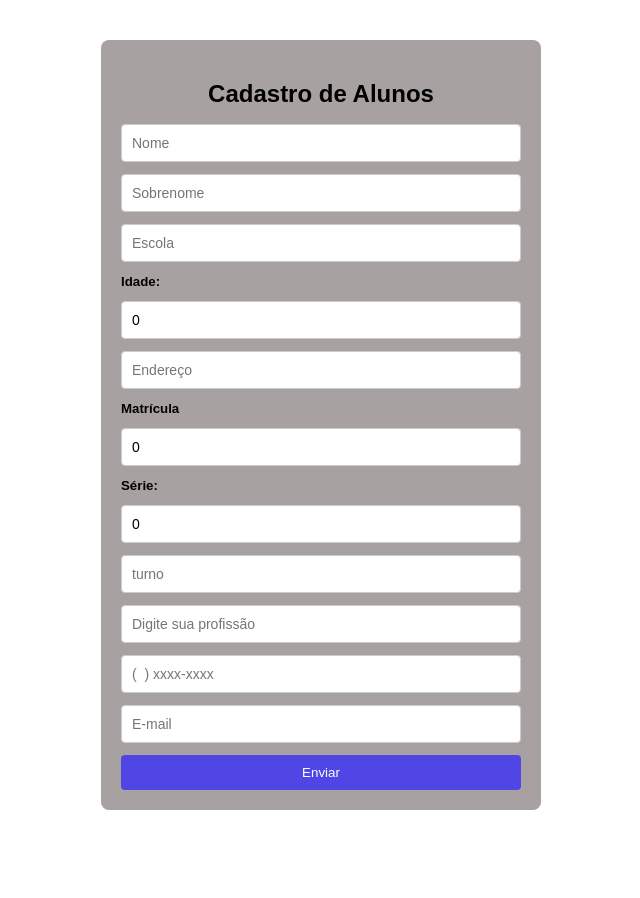
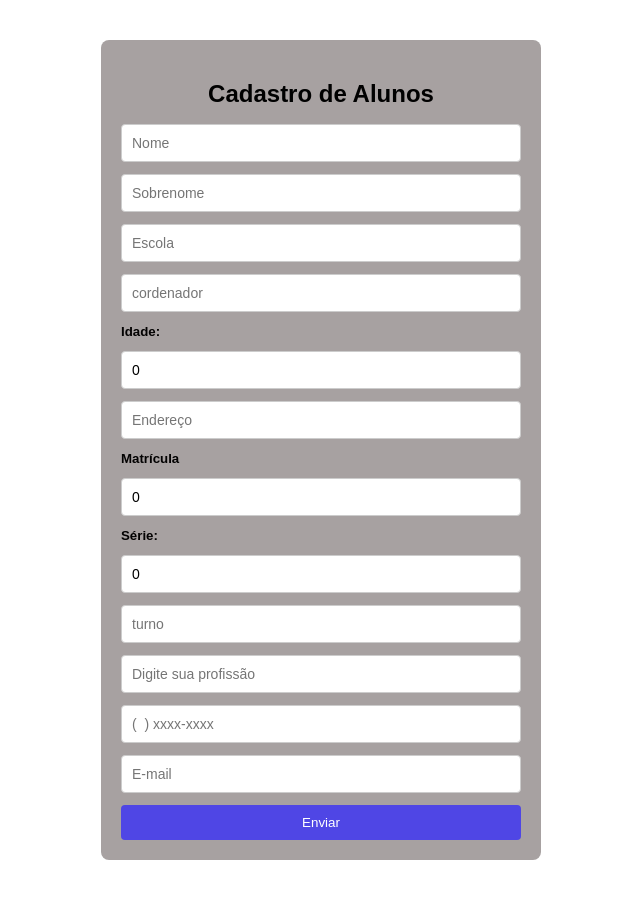
Before and after one commit to nicolasrranier/chronos-pomodoro, a React (Vite) app in the folder Nicolas/chronos-pomodoro/: page / in a window 1280 px wide. Shown: the whole page, without its empty margins (319-959 px from the left). Before the commit the page ends 850 px from the top, so only its background shows below. Built offline with nearby package versions, Linux system fonts and the light colour scheme.

Commit message:
adicionei o campo cordenador

```diff
--- a/Nicolas/chronos-pomodoro/src/components/FormularioAlunos/index.tsx
+++ b/Nicolas/chronos-pomodoro/src/components/FormularioAlunos/index.tsx
@@ -32,6 +32,8 @@ export function FormularioAlunos() {
 
   const [matricula, setMatricula] = useState<number>(0);
 
+  const[cordenador, setCordenador] = useState<string>("")
+
   //ESTADO PARA GUARDAR OS DADOS ENVIADOS NO FORMULÁRIO
   //ELE COMEÇA COMO NULO, POIS NADA FOI ENVIADO AINDA
   const [enviarDados, setEnviarDados] = useState<{
@@ -46,6 +48,7 @@ export function FormularioAlunos() {
     escola: string;
     turno: string;
     matricula: number;
+    cordenador: string;
   } | null>(null);
 
   //função executada quando o formulário é enviado
@@ -67,6 +70,7 @@ export function FormularioAlunos() {
       escola: escola,
       turno: turno,
       matricula: matricula,
+      cordenador: cordenador,
     });
 
     //LIMPA O CAMPO NOME APÓS O ENVIO
@@ -118,6 +122,16 @@ export function FormularioAlunos() {
           value={escola}
           onChange={(e) => setescola(e.target.value)}
         />
+
+<input type="text"
+placeholder="cordenador"
+value={cordenador}
+   onChange={(e) => setCordenador(e.target.value)}
+
+/>
+
+
+
 
         <h5>Idade:</h5>
 
@@ -202,6 +216,10 @@ export function FormularioAlunos() {
           <p>
             <strong>Escola:</strong> {enviarDados.escola}
           </p>
+
+          <p>
+            <strong>Cordenador:</strong> {enviarDados.cordenador}
+          </p>
           <p>
             <strong>Idade:</strong> {enviarDados.idade}
           </p>
```
